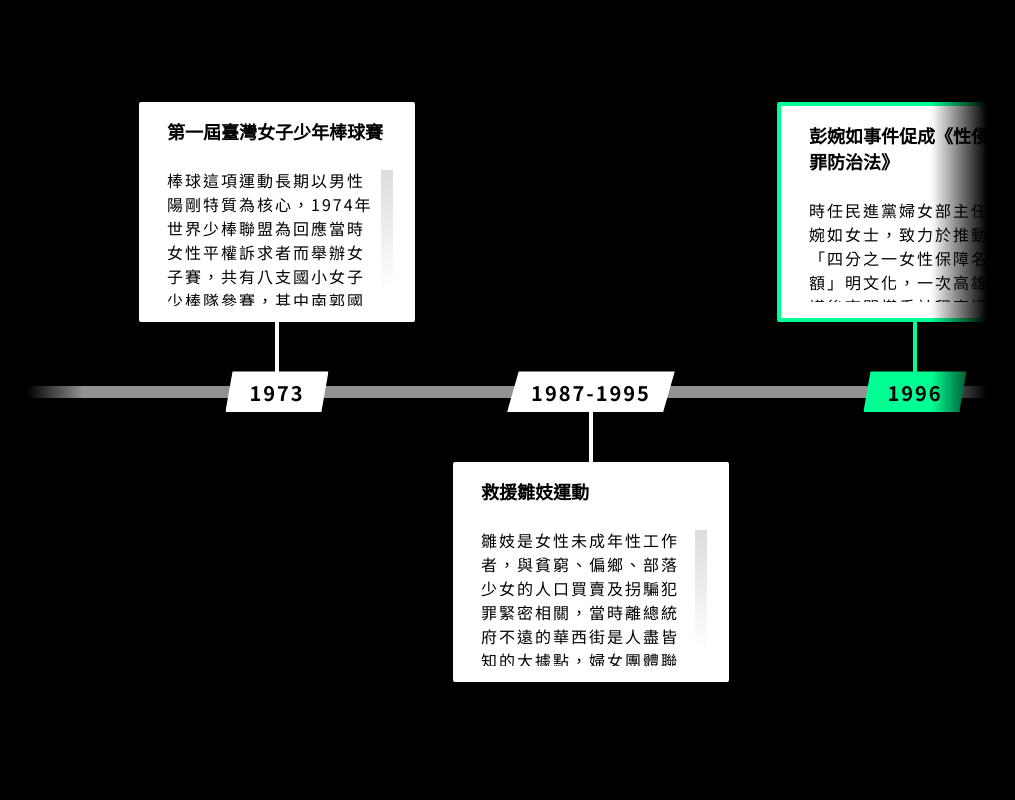
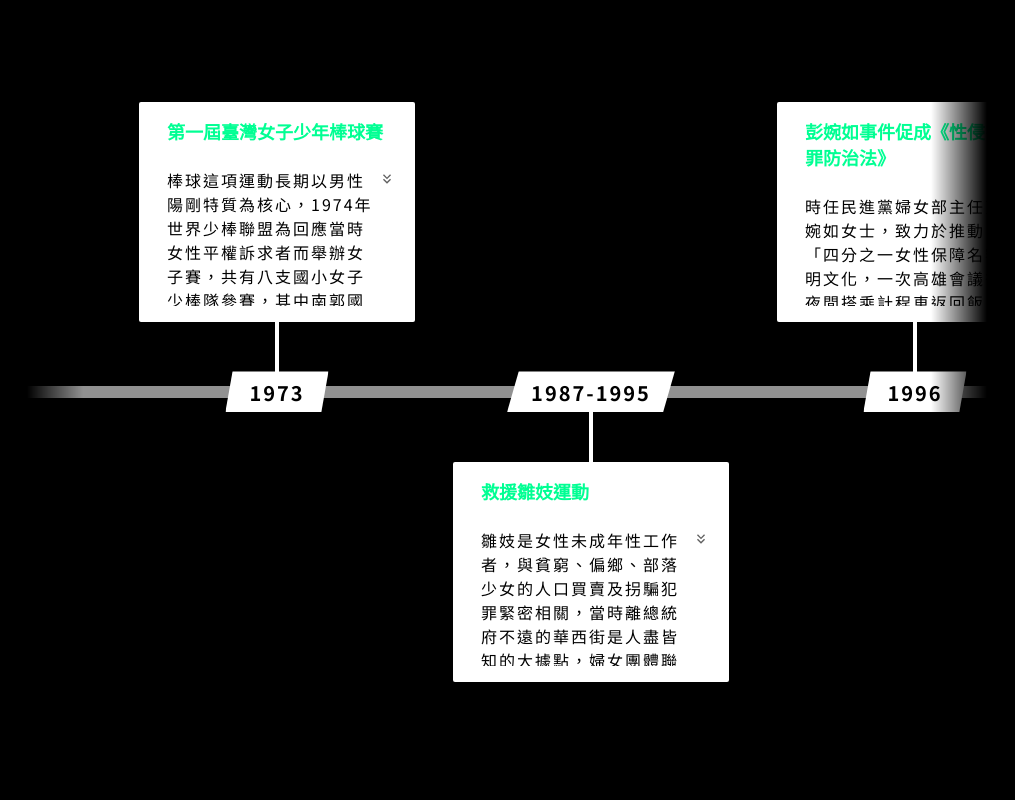
Before and after one commit to dingdingdingdingliu/girls-day-2024, a Next.js app: page / in a window 1280 px wide. Shown: the part 10560-11360 px from the top of the page, without its empty margins (133-1148 px from the left). Built offline with nearby package versions, Linux system fonts and the light colour scheme.

Commit message:
feat: update time card hint

```diff
--- a/components/Pages/Index/SectionTimeLine/TimeLineCard.js
+++ b/components/Pages/Index/SectionTimeLine/TimeLineCard.js
@@ -1,5 +1,8 @@
+import { useState } from "react";
 import styled from "@emotion/styled";
 import globalConfig from "@/styles/globalConfig";
+import { useSpring, animated } from "@react-spring/web";
+import { MdOutlineKeyboardDoubleArrowDown } from "react-icons/md";
 
 // 卡片區塊底層(含卡片+指引線)
 const TimeCardWrapper = styled.div`
@@ -58,7 +61,7 @@ export const CardWrapper = styled.div`
 const TitleSection = styled.p`
   font-size: ${(props) => props.theme.fontSizes[18]};
   font-weight: ${(props) => props.theme.fontWeights.bold};
-  color: ${(props) => props.theme.colors.black};
+  color: ${(props) => props.theme.colors.green};
   white-space: pre-wrap;
 
   @media (max-width: ${globalConfig.mediaQuery}) {
@@ -66,29 +69,11 @@ const TitleSection = styled.p`
   }
 `;
 
-// 放置 scroll bar
-const ContentScrollWrapper = styled.div`
-  width: 100%;
+const AnimatedArrowWrapper = styled(animated.div)`
+  width: 14px;
   height: 100%;
   max-height: 100%;
-  overflow-y: auto;
-  overflow-x: hidden;
-  padding-right: 8px;
-`;
-
-const FakeScroll = styled.div`
-  width: 12px;
-  height: calc(100% - 3px);
-  max-height: calc(100% - 3px);
-  pointer-events: none;
-  transition: opacity 0.2s;
-  position: absolute;
-  top: 2px;
-  right: 0px;
-  background-image: ${(props) =>
-    `linear-gradient(to bottom,
-    ${props.theme.colors.mediumGrey} 1%,
-    ${props.theme.colors.white} 90%)`};
+  overflow: hidden;
 `;
 
 const ContentWrapper = styled.div`
@@ -98,7 +83,9 @@ const ContentWrapper = styled.div`
   overflow-y: auto;
   overflow-x: hidden;
   margin-top: 24px;
-  position: relative;
+  display: flex;
+  justify-content: start;
+  align-items: start;
 
   @media (max-width: ${globalConfig.mediaQuery}) {
     height: 75%;
@@ -111,8 +98,7 @@ const ContentSection = styled.div`
   font-weight: ${(props) => props.theme.fontWeights.normal};
   color: ${(props) => props.theme.colors.black};
   letter-spacing: 2px;
-  position: relative;
-  padding-right: 10px;
+  width: calc(100% - 14px);
 
   @media (max-width: ${globalConfig.mediaQuery}) {
     font-size: ${(props) => props.theme.fontSizes[10]};
@@ -121,7 +107,16 @@ const ContentSection = styled.div`
 
 // isAbove: 卡片在 TimeLine 上方，指引線在卡片之下
 export default function TimeLineCard({ cardData }) {
+  const [reverse, setReverse] = useState(false);
   const { title, content, lineColor, isBorder, position } = cardData;
+
+  const flashingIcon = useSpring({
+    from: { opacity: reverse ? 1 : 0.2 },
+    to: { opacity: reverse ? 0.2 : 1 },
+    config: { duration: 500 }, // 每個階段的時間一致
+    onRest: () => setReverse(!reverse), // 動畫完成後反轉
+    loop: true, // 無限循環
+  });
   return (
     <div>
       {position === "above" ? (
@@ -130,10 +125,10 @@ export default function TimeLineCard({ cardData }) {
           <CardWrapper isBorder={isBorder}>
             <TitleSection>{title}</TitleSection>
             <ContentWrapper>
-              <FakeScroll />
-              <ContentScrollWrapper>
-                <ContentSection>{content}</ContentSection>
-              </ContentScrollWrapper>
+              <ContentSection>{content}</ContentSection>
+              <AnimatedArrowWrapper style={flashingIcon}>
+                <MdOutlineKeyboardDoubleArrowDown />
+              </AnimatedArrowWrapper>
             </ContentWrapper>
           </CardWrapper>
         </TopTimeCardWrapper>
@@ -143,10 +138,10 @@ export default function TimeLineCard({ cardData }) {
           <CardWrapper isBorder={isBorder}>
             <TitleSection>{title}</TitleSection>
             <ContentWrapper>
-              <FakeScroll />
-              <ContentScrollWrapper>
-                <ContentSection>{content}</ContentSection>
-              </ContentScrollWrapper>
+              <ContentSection>{content}</ContentSection>
+              <AnimatedArrowWrapper style={flashingIcon}>
+                <MdOutlineKeyboardDoubleArrowDown />
+              </AnimatedArrowWrapper>
             </ContentWrapper>
           </CardWrapper>
         </BottomTimeCardWrapper>
--- a/components/Pages/Index/SectionTimeLine/timeCardData.js
+++ b/components/Pages/Index/SectionTimeLine/timeCardData.js
@@ -31,63 +31,63 @@ const timeCardData = [
   },
   {
     years: "1996",
-    labelColor: globalTheme.colors.green,
+    labelColor: globalTheme.colors.white,
     card: {
       main: {
         title: "彭婉如事件促成《性侵害犯罪防治法》",
         content:
           "時任民進黨婦女部主任彭婉如女士，致力於推動「四分之一女性保障名額」明文化，一次高雄會議後夜間搭乘計程車返回飯店卻消失，三天後證實遭到性侵殺害，至今卻未破獲兇手。該事件引發社會譁然，婦女團體發起「女權活動火照夜路大遊行」訴求女性夜行人身安全、施壓立法院通過《性侵害犯罪防治法》、催生教育部「性別平等教育委員會」，另外後成立「財團法人彭婉如文教基金會」延續其未竟之業。",
-        lineColor: globalTheme.colors.green,
-        isBorder: true,
+        lineColor: globalTheme.colors.white,
+        isBorder: false,
         position: "above",
       },
     },
   },
   {
     years: "1998",
-    labelColor: globalTheme.colors.green,
+    labelColor: globalTheme.colors.white,
     card: {
       main: {
         title: "鄧如雯殺夫案催生《家庭暴力防治法》",
         content:
           "鄧如雯是未成年的性侵受害者，在當時女性受害難以獲得司法與社會正義，甚至可能認為受害者「髒掉了」而嫁給加害人，她因此與幼子長期處於丈夫的家暴裡，直到某日趁丈夫酒醉將其殺害，表示「終於能好好睡一覺了」。該案催生家暴立法，隔年臺灣實施民事保護令制度，成為亞洲第一，宣告告別「法不入家門」的時代。",
-        lineColor: globalTheme.colors.green,
-        isBorder: true,
+        lineColor: globalTheme.colors.white,
+        isBorder: false,
         position: "below",
       },
     },
   },
   {
     years: "2004",
-    labelColor: globalTheme.colors.green,
+    labelColor: globalTheme.colors.white,
     card: {
       main: {
         title: "葉永鋕事件促成《性別平等教育法》",
         content:
           "屏東高樹一位國中男學生，因氣質陰柔，長期受霸凌，總在上課時去廁所以躲避同學捉弄，一日卻因此失去生命，校方儘速清理現場引發群眾譁然，以「玫瑰少年」稱呼氣質類似的男孩並促成立法，從許多面向深耕校園性別意識，包含「學習環境及資源」、「課程、教材及教學」、「校園性別事件之防治」、「申請調查及救濟」及「罰則」部分，葉媽媽陳君汝更多次現身相關活動，鼓勵性別氣質不符常規的孩子們。",
-        lineColor: globalTheme.colors.green,
-        isBorder: true,
+        lineColor: globalTheme.colors.white,
+        isBorder: false,
         position: "above",
       },
     },
   },
   {
     years: "2007-2010",
-    labelColor: globalTheme.colors.green,
+    labelColor: globalTheme.colors.white,
     card: {
       main: {
         title: "《民法》子女從姓修法",
         content:
           "本土婦女運動具有菁英特質，早期以修法、立法為倡議策略，主要目標是體現家庭倫理及經濟秩序的《民法》〈親屬編〉，近二十年間經歷十六次修法。其中第1059條子女從姓的規定，2007年「原則從父姓」改為「父母約定之」；2010年，該條文再次修正，賦予成年子女自主更改姓氏的權利。",
-        lineColor: globalTheme.colors.green,
-        isBorder: true,
+        lineColor: globalTheme.colors.white,
+        isBorder: false,
         position: "below",
       },
     },
   },
   {
     years: "2010",
-    labelColor: globalTheme.colors.green,
+    labelColor: globalTheme.colors.white,
     card: {
       main: {
         title: "台南女中短褲抗爭",
@@ -101,8 +101,8 @@ const timeCardData = [
         title: "白玫瑰運動",
         content:
           "兩起女童性侵案輕判引發的司法改革運動，判決指出女童無積極抵抗而認定「未違反意願」，引起民眾怨氣，網路連署抗議人數高達15萬人，接著民眾自發性聚集兩波街頭示威，「925白玫瑰運動」民眾身穿黑衣、手持白玫瑰、牽著小孩，訴求擴大加重性侵的保護對象、兒童性侵案審判須專家陪同、不適任法官退場機制等；「1120白玫瑰運動」促成延宕多年的《法官法》，以及《性侵害犯罪防治法》修法，又稱為「白玫瑰法案」。",
-        lineColor: globalTheme.colors.green,
-        isBorder: true,
+        lineColor: globalTheme.colors.white,
+        isBorder: false,
         position: "above",
       },
     },
@@ -165,28 +165,28 @@ const timeCardData = [
   },
   {
     years: "2020",
-    labelColor: globalTheme.colors.green,
+    labelColor: globalTheme.colors.white,
     card: {
       main: {
         title: "蔡英文連任臺灣總統",
         content:
           "臺灣首任女性總統蔡英文女士於2016年就任，由公共衛生學者陳建仁擔任副總統，並在2020年大選搭檔前行政院院長賴清德爭取連任，最終創下817萬票的臺灣史上最高票紀錄，成功連任。在任期間獲多項國際肯定，如2020年全美議會交流理事會「國際領袖先鋒獎」、美國《TIME》雜誌百大影響人物，以及2023年美國哈德遜研究所「全球領導力獎」等。",
-        lineColor: globalTheme.colors.green,
-        isBorder: true,
+        lineColor: globalTheme.colors.white,
+        isBorder: false,
         position: "above",
       },
     },
   },
   {
     years: "2022",
-    labelColor: globalTheme.colors.green,
+    labelColor: globalTheme.colors.white,
     card: {
       main: {
         title: "臺灣性別人權「三個亞洲第一」",
         content:
           "臺灣第四次CEDAW公約的國家報告中，行政院撰寫四年來的性別人權成果，羅列三個亞洲第一：2021年性別不平等指數（Gender Inequality Index, GII）中性別平等排名居亞洲之冠、2020年女性立委比率突破4成，以及2019年同婚合法化。臺灣以人權進行外交的成果，也呈現臺灣民眾整體性別平等觀念從2018年的73.5分提升至2020年75.6分的逐步邁進。",
-        lineColor: globalTheme.colors.green,
-        isBorder: true,
+        lineColor: globalTheme.colors.white,
+        isBorder: false,
         position: "below",
       },
     },
@@ -207,8 +207,8 @@ const timeCardData = [
         title: "MeToo運動引發「性平三法」修法",
         content:
           "#MeToo 是社群揭發性暴力的運動，透過hashtag召喚共同經驗，對抗受害者被質疑的默許性暴力文化。從2017年美國好萊塢開始，影響各國，2023年臺灣較有規模地引發效應。MeToo敘事呈現出高度相似性是「權勢不對等」以及「陳年故事」，因此性平三法修法，讓這類性暴力能妥善進入司法，包含強化《性別平等教育法》的「師對生」性平事件流程、擴大《性別平等工作法》適用範圍，以及延長《性騷擾防治法》申訴期限等。",
-        lineColor: globalTheme.colors.green,
-        isBorder: true,
+        lineColor: globalTheme.colors.white,
+        isBorder: false,
         position: "below",
       },
     },
```
